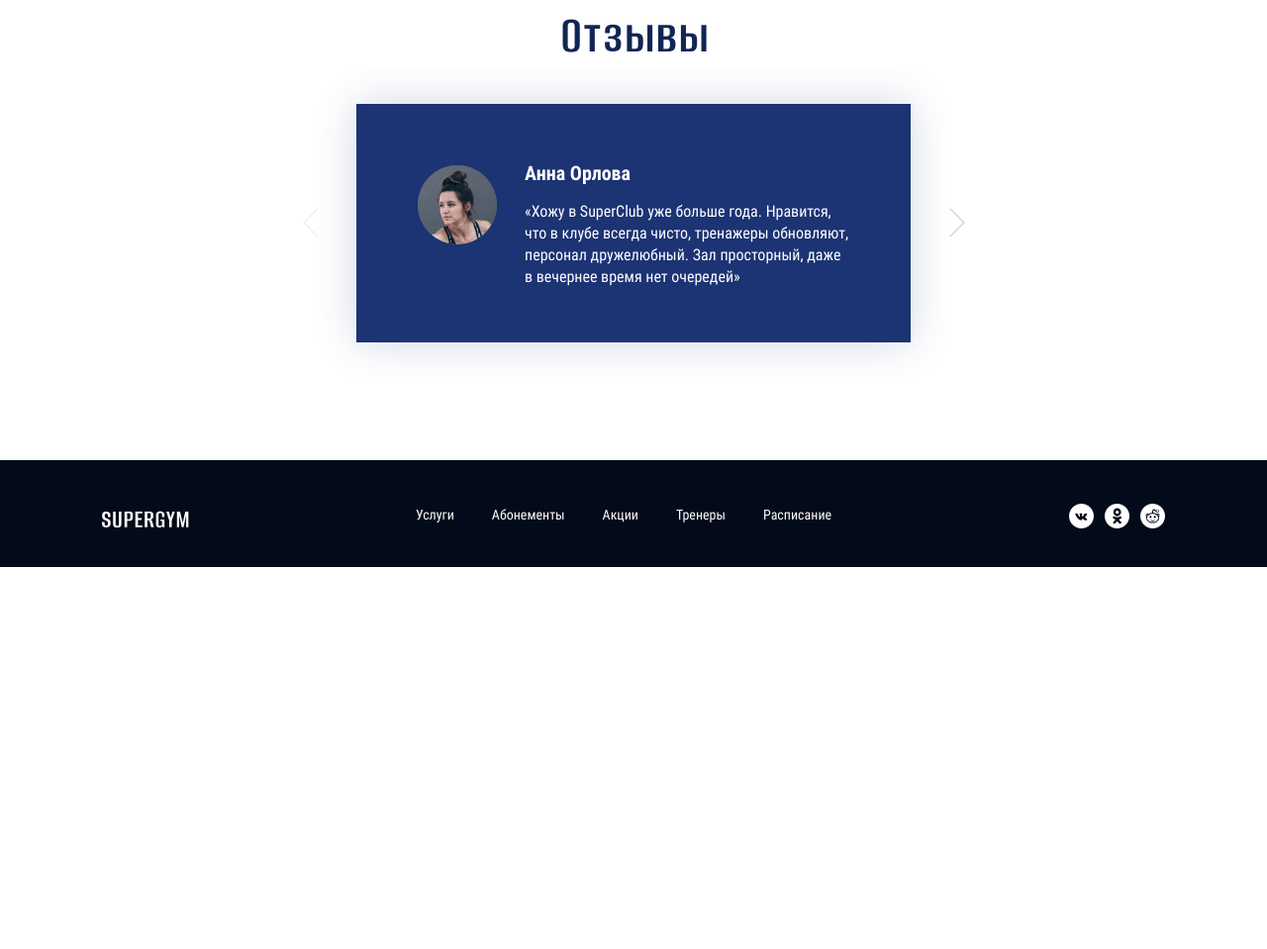
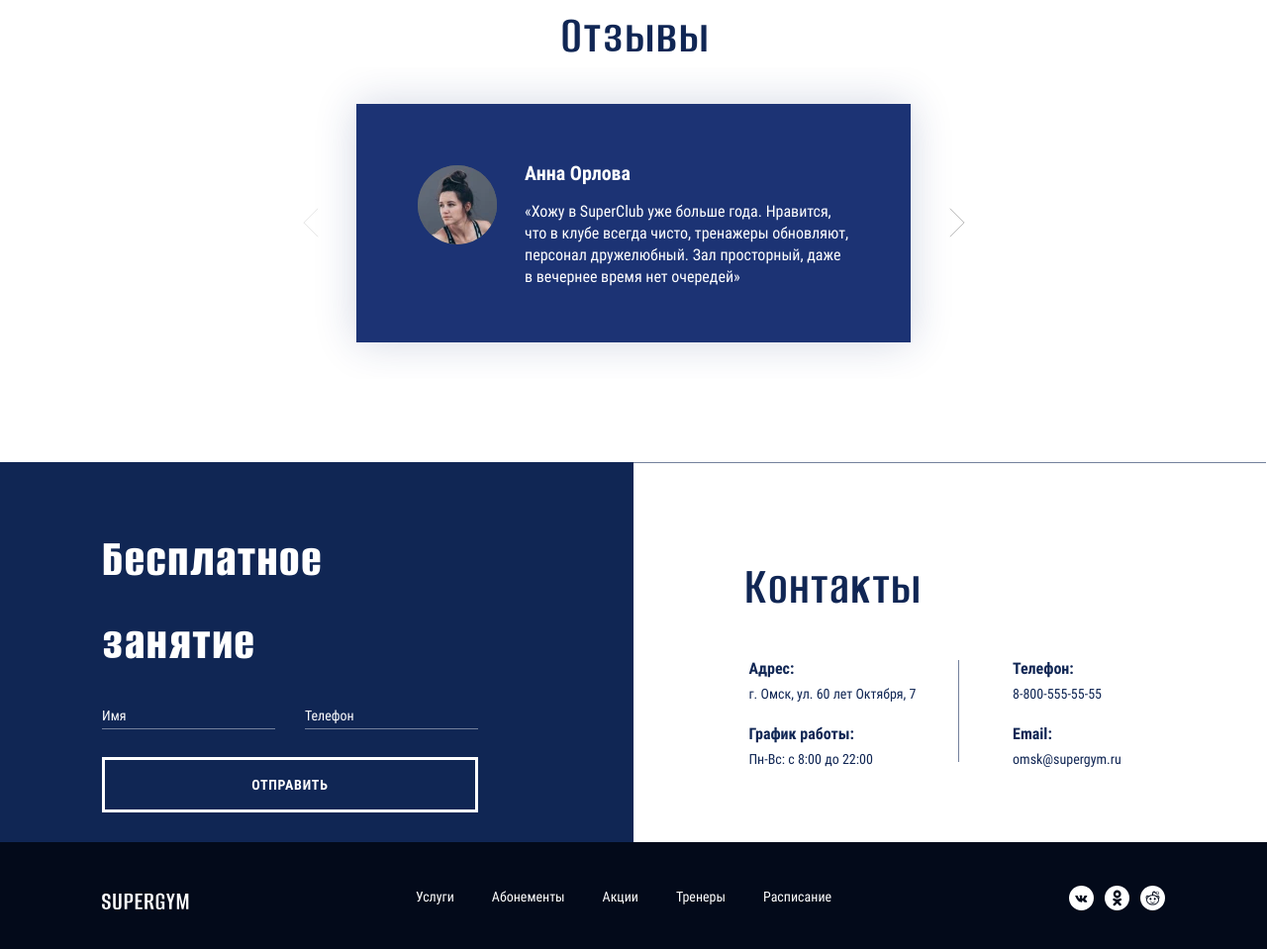
Before and after one commit to LordLye/supergym, a website: page source/index.html in a window 1280 px wide. Shown: the part 4946-5905 px from the top of the page at 99% size. Before the commit the page ends 5519 px from the top, so only its background shows below. Drawn offline with nearby package versions, Linux system fonts and the light colour scheme; files that its build step writes are made by us from their sources; files whose address does not match are found by name.

Commit message:
сделал блоки бесплатного занятия и контактов

```diff
--- a/source/index.html
+++ b/source/index.html
@@ -652,7 +652,7 @@
                 </div>
                 <h3>Анна Орлова</h3>
                 <p>&laquo;Хожу в&nbsp;SuperClub уже больше года. Нравится, что в&nbsp;клубе всегда чисто, тренажеры
-                  обновляют, персонал дружелюбный. Зал просторный, даже в&nbsp;вечернее время нет очередей&raquo;</p>
+                  обновляют, персонал дружелюбный. Зал просторный, даже в вечернее время нет очередей&raquo;</p>
               </div>
             </div>
 
@@ -684,7 +684,7 @@
                 </div>
                 <h3>Ольга Дворецкая</h3>
                 <p>&laquo;Хожу в&nbsp;SuperClub уже больше года. Нравится, что в&nbsp;клубе всегда чисто, тренажеры
-                  обновляют, персонал дружелюбный. Зал просторный, даже в&nbsp;вечернее время нет очередей&raquo;</p>
+                  обновляют, персонал дружелюбный. Зал просторный, даже в вечернее время нет очередей&raquo;</p>
               </div>
             </div>
 
@@ -704,6 +704,49 @@
           </button>
         </div>
       </section>
+
+      <div class="lesson-contacts-container">
+        <div class="container">
+          <section class="lesson-form">
+            <h2 class="lesson-form__title">Бесплатное занятие</h2>
+            <div class="lesson-form__form" data-form-validate data-callback="base">
+            <form method="post" action="https://echo.htmlacademy.ru/" autocomplete="off">
+              <label data-on-input-validate data-validate-type="text" data-limitation="name"
+              data-message-base="Поле обязательно к заполнению" data-required>
+                <input type="text" name="name" id="name" placeholder="Имя" aria-label="Ваше имя" required>
+              </label>
+              <label data-on-input-validate data-validate-type="phone" data-message-base="Поле обязательно к заполнению"
+              data-required>
+                <input type="tel" name="phone" id="phone" placeholder="Телефон" aria-label="Ваш номер телефона" required>
+              </label>
+              <button class="button" type="submit">отправить</button>
+            </form>
+            </div>
+          </section>
+
+          <section class="contacts">
+            <h2 class="contacts__title">Контакты</h2>
+            <ul class="contacts__list">
+              <li class="contacts__item">
+                <h3>Адрес:</h3>
+                <address>г. Омск, ул. 60 лет Октября, 7</address>
+              </li>
+              <li class="contacts__item">
+                <h3>График работы:</h3>
+                <p>Пн-Вс: с 8:00 до 22:00</p>
+              </li>
+              <li class="contacts__item">
+                <h3>Телефон:</h3>
+                <a href="tel:88005555555">8-800-555-55-55</a>
+              </li>
+              <li class="contacts__item">
+                <h3>Email:</h3>
+                <a href="mailto:omsk@supergym.ru">omsk@supergym.ru</a>
+              </li>
+            </ul>
+          </section>
+        </div>
+      </div>
 
     </main>
 
--- /dev/null
+++ b/source/sass/blocks/contacts.scss
@@ -0,0 +1,169 @@
+.contacts {
+  box-sizing: border-box;
+  width: 80%;
+  max-width: 476px;
+  padding: 56px 0 30px 5px;
+  place-self: center end;
+
+  @include vp-1199 {
+    place-self: start center;
+    max-width: none;
+    width: 100%;
+    padding: 62px 45px 58px 45px;
+  }
+
+  @include vp-767 {
+    padding: 64px 15px 57px 15px;
+  }
+
+  h2 {
+    margin: 0 0 36px 0;
+    font-family: 'Alumni Sans';
+    font-weight: 600;
+    font-size: 54px;
+    line-height: 65px;
+    letter-spacing: 0.03em;
+
+    @include vp-1199 {
+      font-size: 42px;
+      line-height: 50px;
+      width: 74%;
+      margin: 0 auto;
+      margin-bottom: 32px;
+    }
+
+    @include vp-767 {
+      font-size: 32px;
+      line-height: 38px;
+      width: 100%;
+      margin-bottom: 34px;
+    }
+  }
+}
+
+.contacts__list {
+  position: relative;
+  margin: 0;
+  padding: 0;
+  list-style-type: none;
+  display: grid;
+  grid-template-columns: 1.1fr 1fr;
+  grid-auto-flow: dense;
+  column-gap: 21.9%;
+  row-gap: 10px;
+
+  @include vp-1199 {
+    grid-template-columns: 1.2fr 1fr;
+    width: 74%;
+    margin: 0 auto;
+    column-gap: 18%;
+    row-gap: 15px;
+  }
+
+  @include vp-767 {
+    grid-template-columns: 1fr;
+    width: 100%;
+  }
+
+  &::after {
+    content: "";
+    position: absolute;
+    top: 6px;
+    left: 50.8%;
+    display: block;
+    width: 1px;
+    height: 84%;
+    background-color: $color-light-slate-grey;
+
+    @include vp-1199 {
+      left: 53%;
+      top: 8px;
+      height: 87%;
+    }
+
+    @include vp-767 {
+      display: none;
+    }
+  }
+}
+
+.contacts__item {
+  margin: 0;
+  padding: 0;
+  padding-left: 4px;
+
+  @include vp-1199 {
+    padding-left: 0;
+  }
+
+  &:nth-child(3n-1) {
+    grid-column: 1/2;
+  }
+
+  h3 {
+    margin: 0;
+    padding: 0;
+    font-weight: 700;
+    font-size: 16px;
+    line-height: 30px;
+
+    @include vp-1199 {
+      font-size: 20px;
+    }
+  }
+
+  address {
+    margin: 0;
+    padding: 0 0 5px 0;
+    font-style: normal;
+    font-weight: 400;
+    font-size: 14px;
+    line-height: 21px;
+
+    @include vp-1199 {
+      font-size: 18px;
+      line-height: 27px;
+      padding-top: 5px;
+    }
+  }
+
+  a {
+    display: block;
+    width: max-content;
+    margin: 0;
+    padding: 0 0 5px 0;
+    font-style: normal;
+    font-weight: 400;
+    font-size: 14px;
+    line-height: 21px;
+
+    @include vp-1199 {
+      font-size: 18px;
+      line-height: 27px;
+      padding-top: 5px;
+    }
+
+    @include hover-focus {
+      color: $color-crimson;
+    }
+
+    &:active {
+      opacity: 0.5;
+    }
+  }
+
+  p {
+    margin: 0;
+    padding: 0 0 5px 0;
+    font-style: normal;
+    font-weight: 400;
+    font-size: 14px;
+    line-height: 21px;
+
+    @include vp-1199 {
+      font-size: 18px;
+      line-height: 27px;
+      padding-top: 5px;
+    }
+  }
+}
--- /dev/null
+++ b/source/sass/blocks/lesson-contacts-container.scss
@@ -0,0 +1,34 @@
+.lesson-contacts-container {
+  position: relative;
+  min-height: 337px;
+  background: linear-gradient(90deg, $color-sapphire 0, $color-sapphire 50%, $color-default-white 50%, $color-default-white 100%);
+
+  &::after {
+    content: "";
+    position: absolute;
+    left: 50%;
+    top: 0;
+    width: 49.9%;
+    height: 1px;
+    display: block;
+    background-color: $color-light-slate-grey;
+  }
+
+  @include vp-1199 {
+    background: transparent;
+
+    &::after {
+      display: none;
+    }
+  }
+
+  .container {
+    display: grid;
+    grid-template-columns: 1fr 1fr;
+
+    @include vp-1199 {
+      padding: 0;
+      grid-template-columns: 1fr;
+    }
+  }
+}
--- /dev/null
+++ b/source/sass/blocks/lesson-form.scss
@@ -0,0 +1,119 @@
+.lesson-form {
+  box-sizing: border-box;
+  width: 75%;
+  padding: 56px 23px 30px 0px;
+  background-color: $color-sapphire;
+  color: $color-default-white;
+
+  @include vp-1199 {
+    place-self: start center;
+    width: 100%;
+    padding: 62px 45px 68px 45px;
+  }
+
+  @include vp-767 {
+    padding: 64px 15px 67px 15px;
+  }
+
+  h2 {
+    font-family: 'Alumni Sans';
+    letter-spacing: 0.03em;
+    font-weight: 800;
+    font-size: 54px;
+    line-height: 84px;
+    color: $color-default-white;
+    margin: 0 0 12px 0;
+
+    @include vp-1199 {
+      font-weight: 700;
+      font-size: 42px;
+      line-height: 50px;
+      width: 74%;
+      margin: 0 auto;
+      margin-bottom: 26px;
+    }
+
+    @include vp-767 {
+      font-weight: 600;
+      font-size: 32px;
+      line-height: 38px;
+      width: 100%;
+      margin-bottom: 28px;
+    }
+  }
+
+  form {
+    display: grid;
+    grid-template-columns: 1fr 1fr;
+    column-gap: 30px;
+    row-gap: 28px;
+    max-width: 410px;
+
+    @include vp-1199 {
+      max-width: none;
+      width: 74%;
+      padding-right: 30px;
+      margin: 0 auto;
+      column-gap: 60px;
+    }
+
+    @include vp-767 {
+      grid-template-columns: 1fr;
+      width: 100%;
+      padding: 0;
+      row-gap: 26px;
+    }
+  }
+
+  button[type="submit"] {
+    grid-column: span 2;
+    padding: 20px;
+    font-size: 14px;
+    line-height: 16px;
+    letter-spacing: 0.05em;
+
+    &::after {
+      border: 3px solid #ffffff;
+    }
+
+    @include vp-767 {
+      margin-top: 12px;
+      grid-column: auto;
+    }
+  }
+
+  label {
+    position: relative;
+
+    & span.input-message {
+      position: absolute;
+      font-size: 12px;
+      line-height: 16px;
+      color: $color-crimson;
+    }
+  }
+
+  input {
+    display: block;
+    box-sizing: border-box;
+    width: 100%;
+    padding: 12px 10px 5px 0;
+    border: none;
+    border-bottom: 1px solid $color-light-slate-grey;
+    font-family: $ff-Roboto-Condensed;
+    font-style: normal;
+    font-weight: 400;
+    font-size: 14px;
+    line-height: 16px;
+    color: $color-default-white;
+    background-color: transparent;
+
+    &::placeholder {
+      color: #ffffff;
+    }
+
+    &:focus+span {
+      opacity: 1;
+    }
+  }
+}
--- a/source/sass/blocks/promotion.scss
+++ b/source/sass/blocks/promotion.scss
@@ -113,7 +113,7 @@
     text-transform: uppercase;
     color: inherit;
 
-    transform: translate(-5px, 5px);
+    transform: translate(-5px, 4px);
 
     @include vp-1199 {
       transform: translate(-5px, 3px);
@@ -127,7 +127,7 @@
       content: "";
       position: absolute;
       left: 5px;
-      bottom: 5px;
+      bottom: 4px;
       display: block;
       width: 88%;
       height: 1px;
--- a/source/sass/blocks/review.scss
+++ b/source/sass/blocks/review.scss
@@ -14,7 +14,7 @@
 
   @include vp-1199 {
     width: 93%;
-    padding: 54px 60px 50px 65px;
+    padding: 54px 62px 50px 65px;
   }
 
   @include vp-767 {
@@ -55,7 +55,7 @@
     @include vp-767 {
       text-align: center;
       grid-column: span 2;
-      max-height: 178px;
+      max-height: 185px;
     }
 
     &::-webkit-scrollbar {
--- a/source/sass/blocks/reviews.scss
+++ b/source/sass/blocks/reviews.scss
@@ -1,6 +1,6 @@
 .reviews {
   padding-top: 2px;
-  padding-bottom: 82px;
+  padding-bottom: 84px;
 
   @include vp-1199 {
     padding-top: 43px;
--- a/source/sass/style.scss
+++ b/source/sass/style.scss
@@ -41,7 +41,9 @@
 @import "blocks/promotion";
 @import "blocks/review";
 @import "blocks/reviews";
-
+@import "blocks/lesson-contacts-container";
+@import "blocks/lesson-form";
+@import "blocks/contacts";
 
 
 // ---------------------------------
--- a/source/sass/variables.scss
+++ b/source/sass/variables.scss
@@ -37,6 +37,7 @@ $color-persian-blue:                #2e35ac;
 $color-resolution-blue:             #1c3374;
 $color-royal-blue:                  #4777e2;
 $color-shuttle-grey:                #59626e;
+$color-light-slate-grey:            #74819c;
 
 // Gradient
 
```
Also changed, not shown: source/sass/blocks/advantages.scss (+24 -0 lines), build/css/style.css, build/css/style.min.css, build/img/sprite/arrow-left.svg (deleted), build/index.html, 1 other file.
